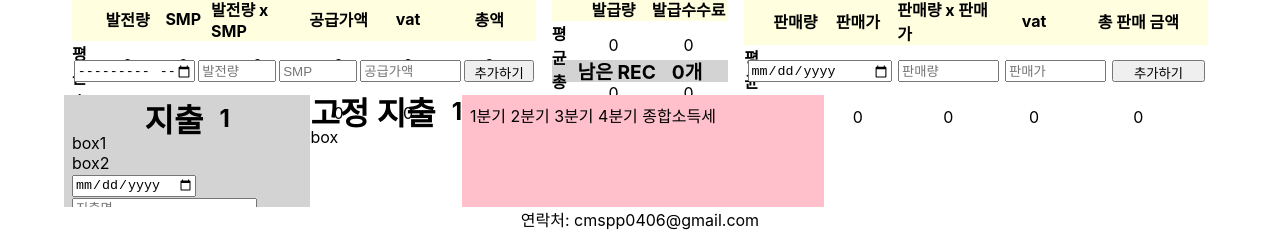
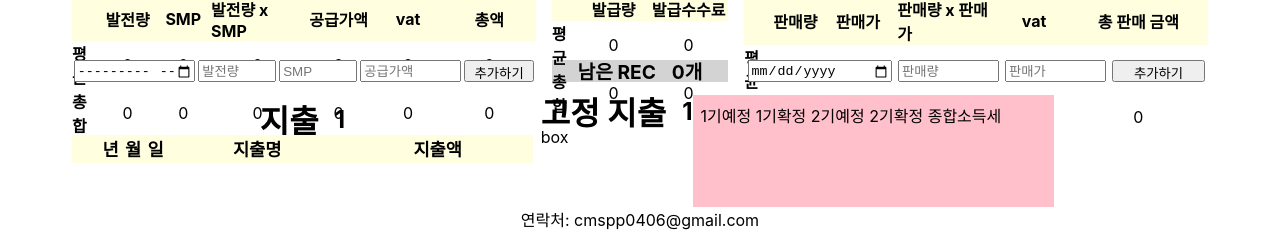
Before and after one commit to SpringDream0406/CMSPP.Front, a React (Create React App) app: page /mySpp in a window 1280 px wide. Shown: the part 553-797 px from the top of the page. Built offline with nearby package versions, Linux system fonts and the light colour scheme; no server answers.

Commit message:
expense 작업중

```diff
--- a/src/interfaces/api.interface.ts
+++ b/src/interfaces/api.interface.ts
@@ -62,6 +62,8 @@ export interface IMyInfo {
 export interface ISpp {
   solar: ISolarFromBack[];
   sRec: ISRecFromBack[];
+  expense: IExpenseFromBack[];
+  fixedExpense: IFixedExpenseFromBack[];
   kWh: number;
   recWeight: number;
   businessNumber: number;
--- a/src/pages/03.SPP/03-01.Solar/InputSolar.tsx
+++ b/src/pages/03.SPP/03-01.Solar/InputSolar.tsx
@@ -42,7 +42,7 @@ const InputSolar = () => {
 
   // 본문
   return (
-    <div className="spp-box1-box1-input-box">
+    <div className="spp-box1-box2-input-box">
       <input className="spp-solar-input-date" type="month" ref={inputdateRef} />
       <input
         className="spp-solar-input-generation"
--- a/src/pages/03.SPP/03-01.Solar/Solar.tsx
+++ b/src/pages/03.SPP/03-01.Solar/Solar.tsx
@@ -76,8 +76,8 @@ const Solar = () => {
   // 합계&평균
   const totals = SppUtils.solarTotal(filteredSolar);
   const total = (
-    <div className="spp-box1-box1-total-box">
-      <div className="spp-box1-box1-total-title-box">
+    <div className="spp-box1-box2-total-box">
+      <div className="spp-box1-box2-total-title-box">
         <span className="spp-solar-total-text"></span>
         <span className="spp-solar-total-generation">발전량</span>
         <span className="spp-solar-total-smp">SMP</span>
@@ -87,7 +87,7 @@ const Solar = () => {
         <span className="spp-solar-total-total">총액</span>
       </div>
       {totals.map((data, index) => (
-        <div className="spp-box1-box1-total-item-box" key={index}>
+        <div className="spp-box1-box2-total-item-box" key={index}>
           <span className="spp-solar-total-text">{data.name}</span>
           <span
             className="spp-solar-total-generation"
--- a/src/pages/03.SPP/03-02.Rec/IRec.tsx
+++ b/src/pages/03.SPP/03-02.Rec/IRec.tsx
@@ -43,14 +43,14 @@ const IRec = () => {
   // 합계&평균
   const totals = SppUtils.iRecTotal(filteredIRec);
   const total = (
-    <div className="spp-box1-box1-total-box">
-      <div className="spp-box1-box1-total-title-box">
+    <div className="spp-box1-box2-total-box">
+      <div className="spp-box1-box2-total-title-box">
         <span className="spp-iRec-total-text"></span>
         <span className="spp-iRec-total-issuance">발급량</span>
         <span className="spp-iRec-total-fee">발급수수료</span>
       </div>
       {totals.map((data, index) => (
-        <div className="spp-box1-box1-total-item-box" key={index}>
+        <div className="spp-box1-box2-total-item-box" key={index}>
           <span className="spp-iRec-total-text">{data.name}</span>
           <span
             className="spp-iRec-total-issuance"
--- a/src/pages/03.SPP/03-02.Rec/InputSRec.tsx
+++ b/src/pages/03.SPP/03-02.Rec/InputSRec.tsx
@@ -39,7 +39,7 @@ const InputSRec = () => {
 
   // 본문
   return (
-    <div className="spp-box1-box1-input-box">
+    <div className="spp-box1-box2-input-box">
       <input className="spp-sRec-input-date" type="date" ref={inputDateRef} />
       <input
         className="spp-sRec-input-sVolume"
--- a/src/pages/03.SPP/03-02.Rec/SRec.tsx
+++ b/src/pages/03.SPP/03-02.Rec/SRec.tsx
@@ -67,8 +67,8 @@ const SRec = () => {
   // 합계&평균
   const totals = SppUtils.sRecTotal(filteredSRec);
   const total = (
-    <div className="spp-box1-box1-total-box">
-      <div className="spp-box1-box1-total-title-box">
+    <div className="spp-box1-box2-total-box">
+      <div className="spp-box1-box2-total-title-box">
         <span className="spp-sRec-total-text"></span>
         <span className="spp-sRec-total-sVolume">판매량</span>
         <span className="spp-sRec-total-sPrice">판매가</span>
@@ -77,7 +77,7 @@ const SRec = () => {
         <span className="spp-sRec-total-total">총 판매 금액</span>
       </div>
       {totals.map((data, index) => (
-        <div className="spp-box1-box1-total-item-box" key={index}>
+        <div className="spp-box1-box2-total-item-box" key={index}>
           <span className="spp-sRec-total-text">{data.name}</span>
           <span
             className="spp-sRec-total-sVolume"
--- a/src/pages/03.SPP/03-03.Expense/Expense.css
+++ b/src/pages/03.SPP/03-03.Expense/Expense.css
@@ -1,13 +1,21 @@
 /* ========== 지출 ========== */
-
-.spp-expense {
-  width: 20%;
-  background-color: lightgray;
-  padding: 0.5rem;
+/* items */
+.spp-ex-deleteBtn {
+  width: 5%;
+  font-size: 0.5rem;
 }
-
-.spp-expense-title {
-  display: flex;
-  justify-content: center;
-  font-size: 2rem;
+.spp-ex-year {
+  width: 5%;
 }
+.spp-ex-month {
+  width: 5%;
+}
+.spp-ex-day {
+  width: 5%;
+}
+.spp-ex-name {
+  width: 40%;
+}
+.spp-ex-price {
+  width: 40%;
+}
--- a/src/pages/03.SPP/03-03.Expense/Expense.tsx
+++ b/src/pages/03.SPP/03-03.Expense/Expense.tsx
@@ -2,6 +2,22 @@ import "./Expense.css";
 import InputExpense from "./InputExpense";
 
 const Expense = () => {
+  //
+  // 아이템 타이틀
+  const itemsTitle = (
+    <div className="spp-box2-box1-items-title">
+      <div className="spp-ex-deleteBtn"></div>
+      <div className="spp-ex-year">년</div>
+      <div className="spp-ex-month">월</div>
+      <div className="spp-ex-day">일</div>
+      <div className="spp-ex-name">지출명</div>
+      <div className="spp-ex-price">지출액</div>
+    </div>
+  );
+
+  // 아이템들
+  const items = <div className="spp-box2-box1-items-box"></div>;
+
   // 본문
   return (
     <div className="spp-expense">
@@ -9,7 +25,10 @@ const Expense = () => {
         지출
         <span className="spp-items-title-count">1</span>
       </div>
-      <div className="spp-box2-box1">box1</div>
+      <div className="spp-box2-box1">
+        {itemsTitle}
+        {items}
+      </div>
       <div className="spp-box2-box2">
         box2
         <InputExpense />
--- a/src/pages/03.SPP/03-04.Tax/Tax.tsx
+++ b/src/pages/03.SPP/03-04.Tax/Tax.tsx
@@ -1,6 +1,8 @@
 import "./Tax.css";
 const Tax = () => {
-  return <div className="spp-tax">1분기 2분기 3분기 4분기 종합소득세</div>;
+  return (
+    <div className="spp-tax">1기예정 1기확정 2기예정 2기확정 종합소득세</div>
+  );
 };
 
 export default Tax;
--- a/src/pages/03.SPP/Spp.css
+++ b/src/pages/03.SPP/Spp.css
@@ -34,6 +34,21 @@ input[type="number"]::-webkit-inner-spin-button {
   height: 50%;
   display: flex;
 }
+
+/* 각 컴포넌트의 제목 ex) 태양광, REC 발급, REC 판매, 지출, 고정 지출 */
+.spp-items-title {
+  display: flex;
+  align-items: center;
+  justify-content: center;
+  height: 10%;
+  font-size: 2rem;
+  font-weight: bold;
+}
+.spp-items-title-count {
+  margin-left: 1rem;
+  font-size: 1.5rem;
+}
+
 /* ========== box1 ========== */
 .spp-solar {
   width: 42%;
@@ -53,19 +68,6 @@ input[type="number"]::-webkit-inner-spin-button {
   padding: 0.5rem;
 }
 
-/* 각 컴포넌트의 제목 ex) 태양광, REC 발급, REC 판매 */
-.spp-items-title {
-  display: flex;
-  align-items: center;
-  justify-content: center;
-  height: 10%;
-  font-size: 2rem;
-  font-weight: bold;
-}
-.spp-items-title-count {
-  margin-left: 1rem;
-  font-size: 1.5rem;
-}
 /* 각 컴포넌트의 내부 상,하 박스 */
 .spp-box1-box1 {
   height: 70%;
@@ -105,30 +107,117 @@ input[type="number"]::-webkit-inner-spin-button {
   overflow: hidden;
 }
 
-/* box1-box1의 total box */
-.spp-box1-box1-total-box {
+/* box1-box2의 total box */
+.spp-box1-box2-total-box {
   height: 70%;
   display: flex;
   flex-direction: column;
 }
-.spp-box1-box1-total-title-box {
+.spp-box1-box2-total-title-box {
   background-color: lightyellow;
   font-weight: bold;
 }
-.spp-box1-box1-total-title-box,
-.spp-box1-box1-total-item-box {
+.spp-box1-box2-total-title-box,
+.spp-box1-box2-total-item-box {
   display: flex;
 }
-.spp-box1-box1-total-title-box span,
-.spp-box1-box1-total-item-box span {
+.spp-box1-box2-total-title-box span,
+.spp-box1-box2-total-item-box span {
   display: flex;
   justify-content: center;
   align-items: center;
   overflow: hidden;
 }
 
-/* box1-box1의 input box */
-.spp-box1-box1-input-box {
+/* box1-box2의 input box */
+.spp-box1-box2-input-box {
+  height: 25%;
+  display: flex;
+  justify-content: space-around;
+}
+
+/* ========== box2 ========== */
+.spp-expense {
+  width: 40%;
+}
+.spp-iRec {
+  width: 16%;
+}
+.spp-sRec {
+  width: 42%;
+}
+.spp-expense,
+.spp-iRec,
+.spp-sRec {
+  height: 100%;
+  display: flex;
+  flex-direction: column;
+  padding: 0.5rem;
+}
+
+/* 각 컴포넌트의 내부 상,하 박스 */
+.spp-box2-box1 {
+  height: 70%;
+}
+.spp-box2-box2 {
+  height: 20%;
+}
+
+/* box2-box1의 데이터들 타이들 */
+.spp-box2-box1-items-title {
+  display: flex;
+  padding: 0.3rem;
+  font-size: 1.1rem;
+  font-weight: bold;
+  height: 8%;
+  overflow-y: scroll; /* 안넣어주면 데이터랑 줄 안맞음 */
+  background-color: lightyellow;
+}
+
+/* box2-box1의 데이터 랜더링 되는 데이터 박스 */
+.spp-box2-box1-items-box {
+  height: 82%;
+  overflow-y: scroll;
+}
+/* 박스 안의 내용들 */
+.spp-box2-box1-items {
+  display: flex;
+  padding: 0.3rem;
+  font-size: 0.9rem;
+}
+
+.spp-box2-box1-items-title div,
+.spp-box2-box1-items div {
+  display: flex;
+  justify-content: center;
+  align-items: center;
+  overflow: hidden;
+}
+
+/* box2-box1의 total box */
+.spp-box2-box1-total-box {
+  height: 70%;
+  display: flex;
+  flex-direction: column;
+}
+.spp-box2-box1-total-title-box {
+  background-color: lightyellow;
+  font-weight: bold;
+}
+.spp-box2-box1-total-title-box,
+.spp-box2-box1-total-item-box {
+  display: flex;
+}
+.spp-box2-box1-total-title-box span,
+.spp-box2-box1-total-item-box span {
+  display: flex;
+  justify-content: center;
+  align-items: center;
+  overflow: hidden;
+}
+
+/* box2-box2의 input box */
+.spp-box2-box2-input-box {
   height: 25%;
   display: flex;
   justify-content: space-around;
```
Also changed, not shown: src/pages/03.SPP/SppSelectYears.tsx (+10 -8 lines), src/utils/spp.utils.ts (+15 -2 lines).
